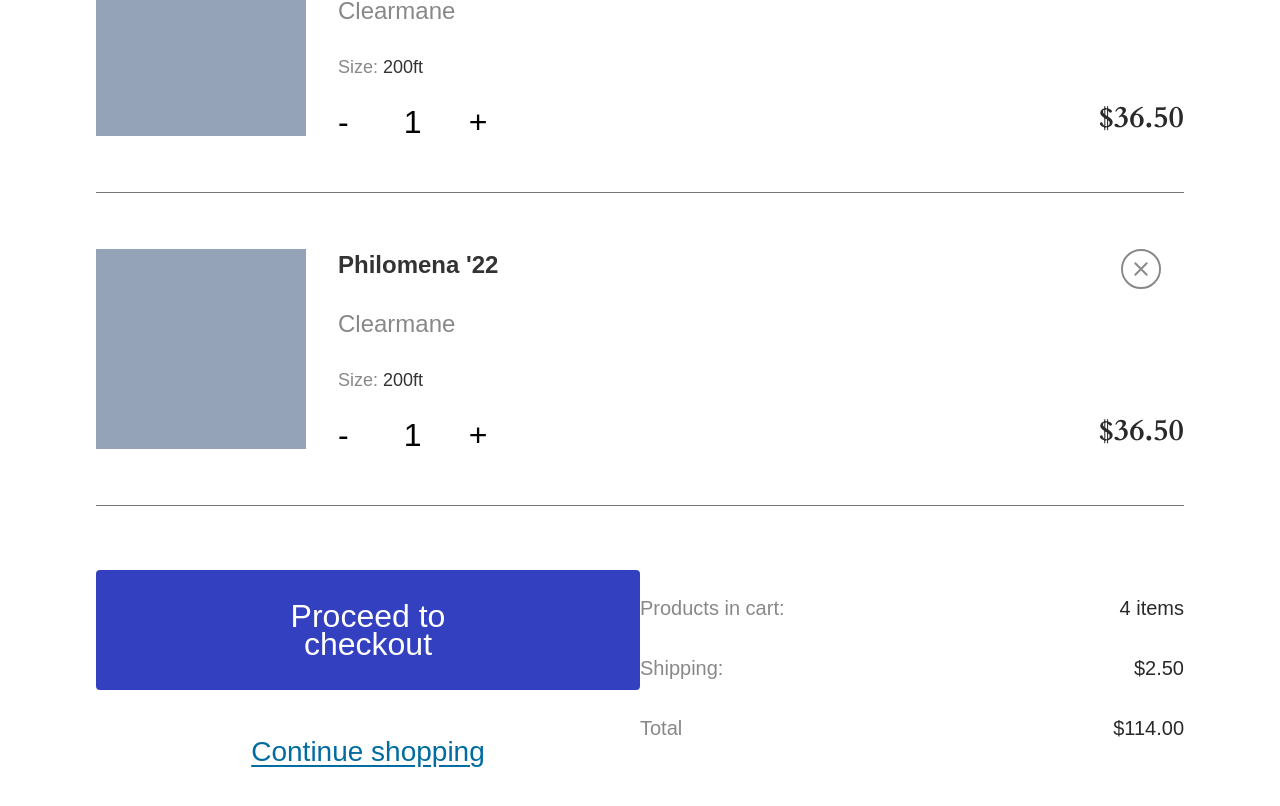
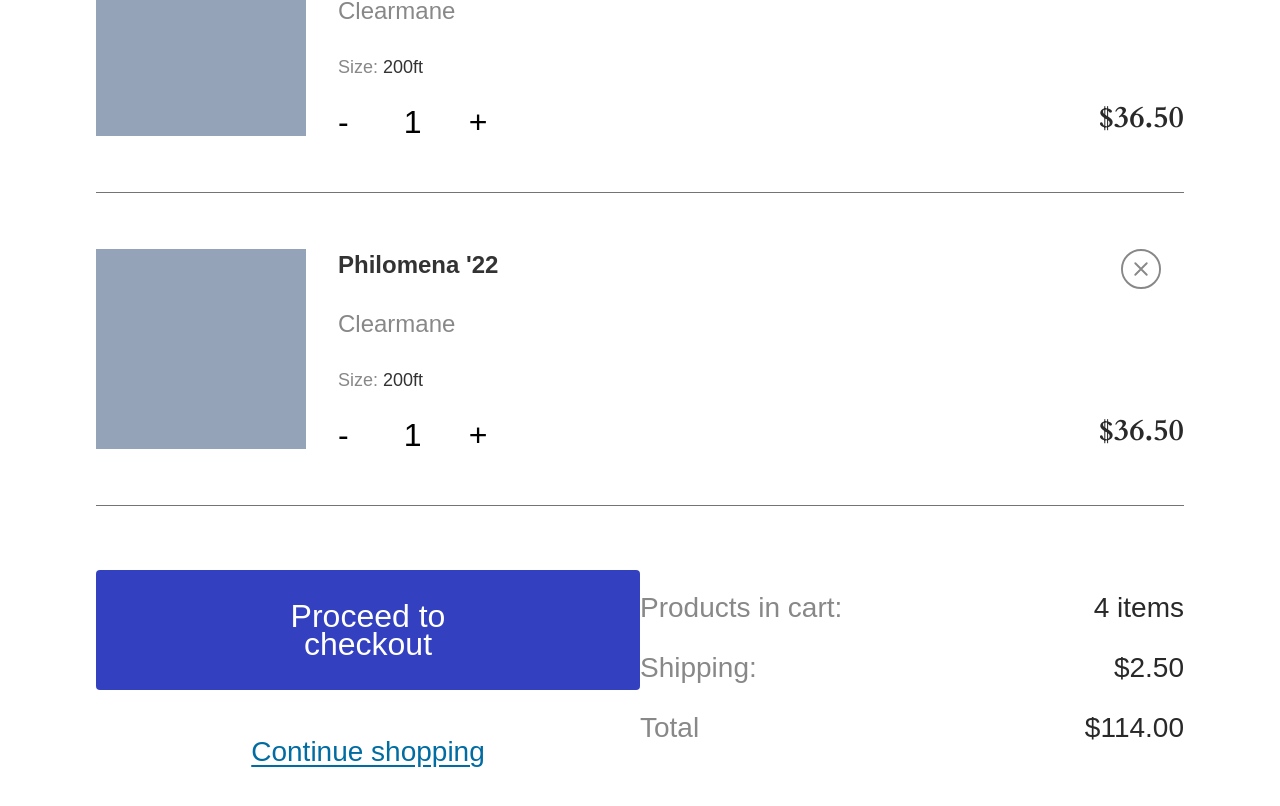
Before and after one commit to eniiku/Artsy, a React (Vite) app: page /marketplace/cart in a window 1280 px wide. Shown: the part 1432-2238 px from the top of the page. Built offline with nearby package versions, Linux system fonts and the light colour scheme; a web font is replaced by a local one.

Commit message:
style(MarketCart): fix styling in marketcart page
further changes include changing data type following change type definition

```diff
--- a/src/views/Marketplace/Shop/MarketCart/MarketCart.tsx
+++ b/src/views/Marketplace/Shop/MarketCart/MarketCart.tsx
@@ -30,7 +30,7 @@ const MarketCart = (props: MarketCartProps) => {
         className='fixed lg:static bg-white bottom-0 left-0 right-0 px-5 pb-10 pt-5 z-40 shadow-2xl shadow-black
         lg:shadow-none lg:pb-20 lg:px-0 lg:pt-14 lg:border-t-[0.3px] lg:border-[#747474] lg:grid grid-cols-2'
       >
-        <ul className='text-xl text-[#888888] lg:order-2 lg:w-full'>
+        <ul className='text-xl text-[#888888] lg:order-2 lg:w-full lg:text-[28px]'>
           <li className='cart-list'>
             Products in cart: <span>4 items</span>
           </li>
@@ -50,7 +50,7 @@ const MarketCart = (props: MarketCartProps) => {
             Proceed to checkout
           </Button>
 
-          <Button buttonAction={null} type='secondary'>
+          <Button buttonAction={undefined} type='secondary'>
             Continue shopping
           </Button>
         </div>
```
